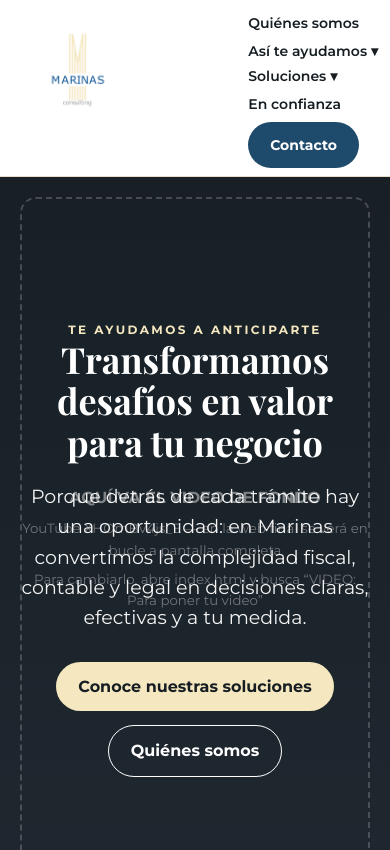
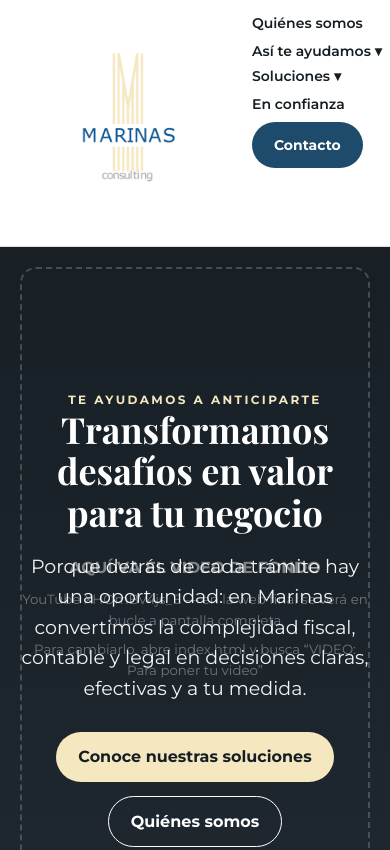
Before and after one commit to imarinas73/imarinas-web, a plain HTML site: page index.html in a window 390 px wide. Shown: the top 850 px of the page. Drawn offline with nearby package versions, Linux system fonts and the light colour scheme.

Commit message:
Update index.html

```diff
--- a/index.html
+++ b/index.html
@@ -78,7 +78,7 @@ footer{background:var(--oscuro);color:#fff;padding:48px 24px 28px}
 @media(max-width:860px){
   .header-inner{flex-direction:row;justify-content:space-between;align-items:flex-start;padding:8px 12px;gap:10px}
   .logo{order:1}
-  .logo img{height:130px}
+  .logo img{height:230px}
   nav{order:2;flex-direction:column;align-items:flex-start;gap:2px;font-size:14px;flex-wrap:nowrap;overflow:visible;width:auto}
   nav a{white-space:nowrap;padding:4px 0}
   .hero h1{font-size:36px}
```
